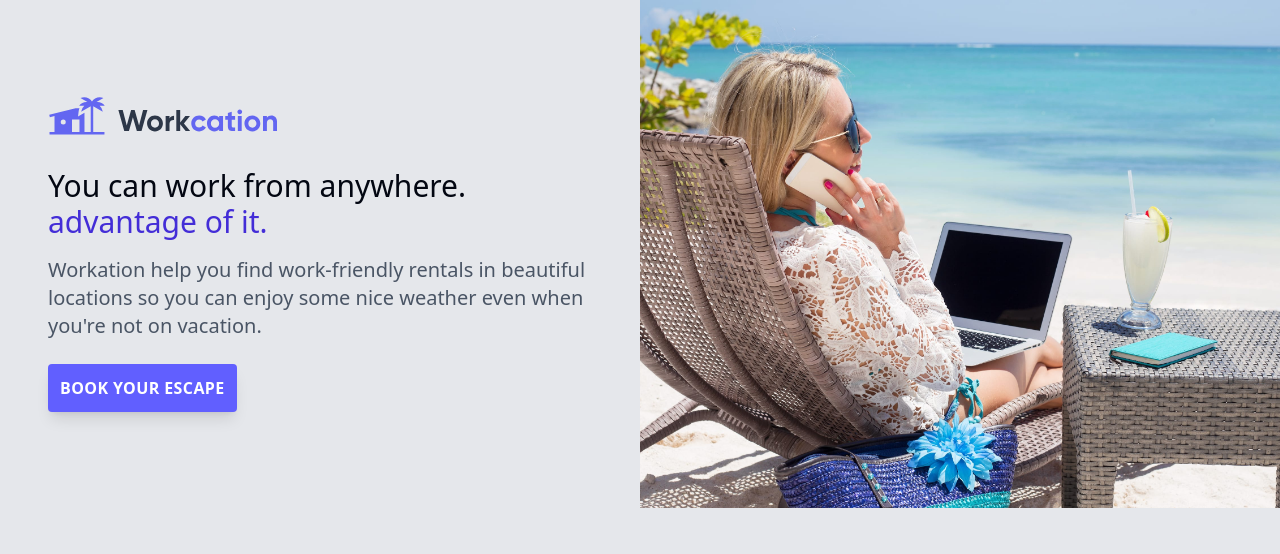
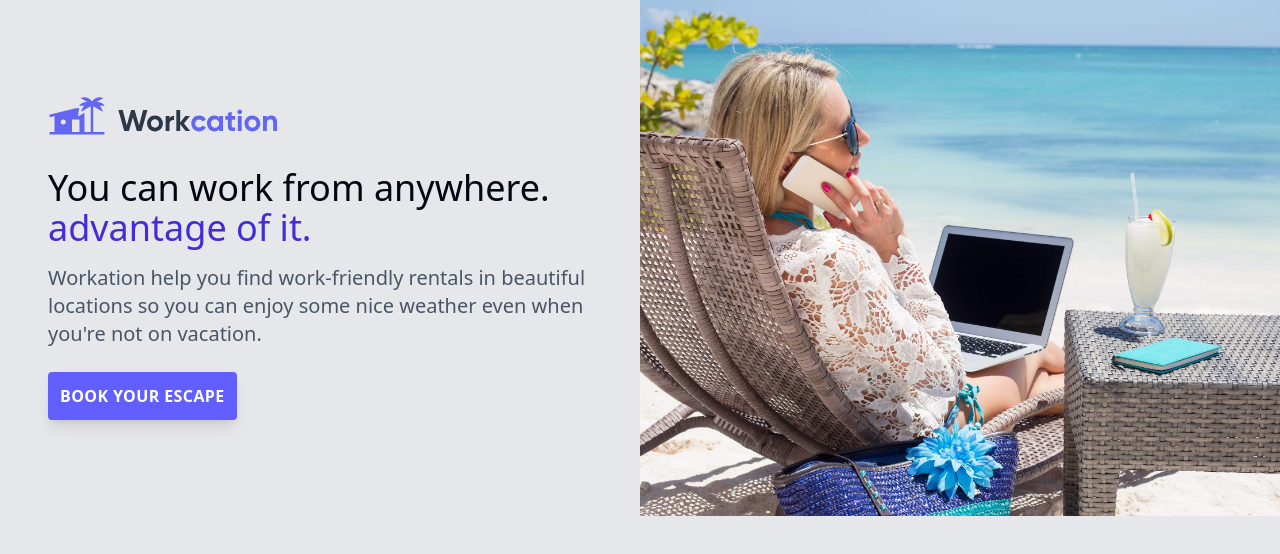
Before and after one commit to dosite-cyiza/TailwindCSS-Learning, a website: page public/index.html in a window 1280 px wide. Drawn offline with nearby package versions, Linux system fonts and the light colour scheme; files that its build step writes are made by us from their sources.

Commit message:
Responsiveness to xl and 2xl devices

```diff
--- a/public/index.html
+++ b/public/index.html
@@ -7,15 +7,15 @@
     <link rel="stylesheet" href="/output/output.css">
 </head>
 <body class="bg-gray-200">
-    <div class="grid lg:grid-cols-2">
+    <div class="grid lg:grid-cols-2 2xl:grid-cols-5">
+   <div class="px-10 py-12  max-w-md mx-auto sm:max-w-xl lg:px-12 lg:py-24 lg:max-w-full xl:mr-0 2xl:col-span-2 ">
 
-
-   <div class="px-10 py-12  max-w-md mx-auto sm:max-w-xl lg:px-12 lg:py-24 lg:max-w-full ">
+    <div class="xl:max-wid-xl">
 
     <img src="/img/logo.svg" alt="Workation logo" class="h-10">
     <img src="/img/beach-work.jpg" alt="Women workationing on the beach" class=" mt-6 rounded-2xl shadow-xl sm:w-full sm:object-cover sm:object-center sm:h-64 lg:hidden">
 
-    <h1 class="text-2xl mt-6 text-gray-950 sm:mt-8 sm:text-4xl lg:text-3xl">You can work from anywhere.
+    <h1 class="text-2xl mt-6 text-gray-950 sm:mt-8 sm:text-4xl lg:text-3xl xl:text-4xl">You can work from anywhere.
         <br class="hidden lg:inline-block">
          <span class="text-indigo-700"> advantage of it.</span>
         </h1>
@@ -29,8 +29,9 @@
     <div class=" mt-4 sm:mt-6">
         <a href="#" class="bg-indigo-500 text-white  p-3  rounded-sm uppercase font-semibold shadow-lg inline-block tracking-wide sm:text-base"> Book your Escape</a>
     </div>
+    </div>
    </div>
-    <div class="hidden lg:block relative">
+    <div class="hidden lg:block relative 2xl:col-span-3">
         <img src="/img/beach-work.jpg" alt="Women workationing on the beach" class="absolute inset-0 w-full h-full object-cover object-center">
     </div>
 </div>
```
